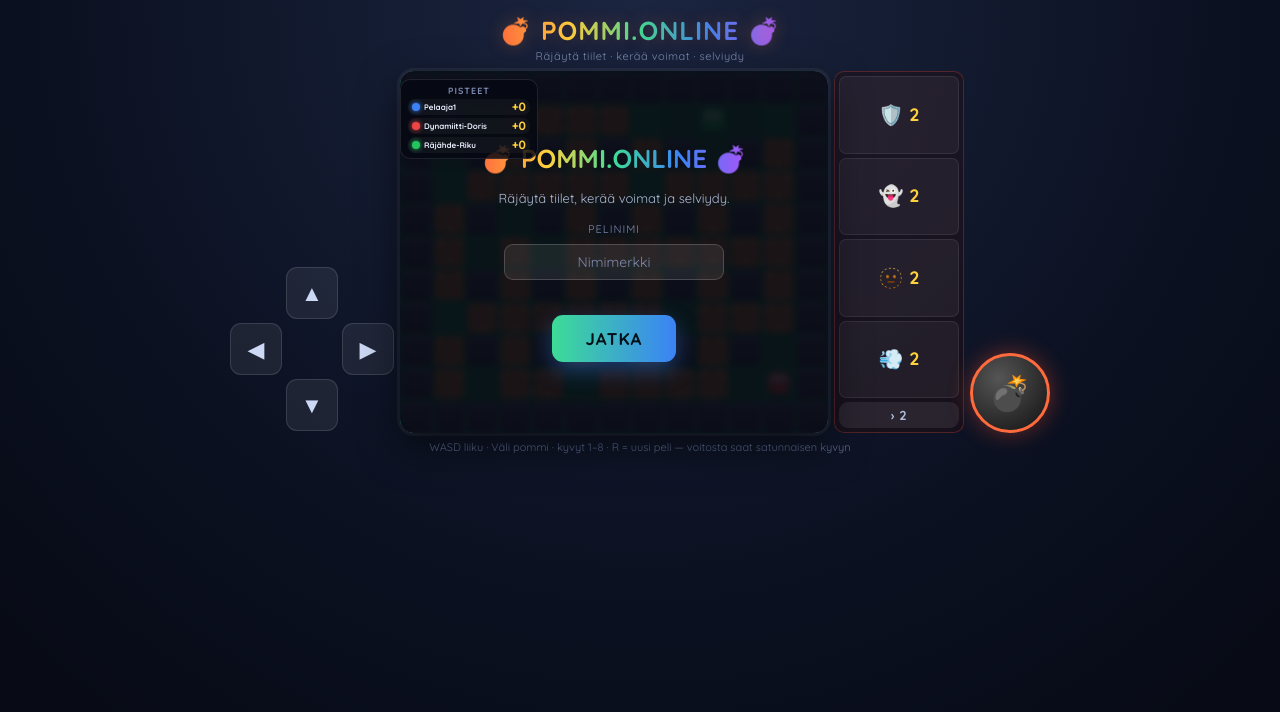
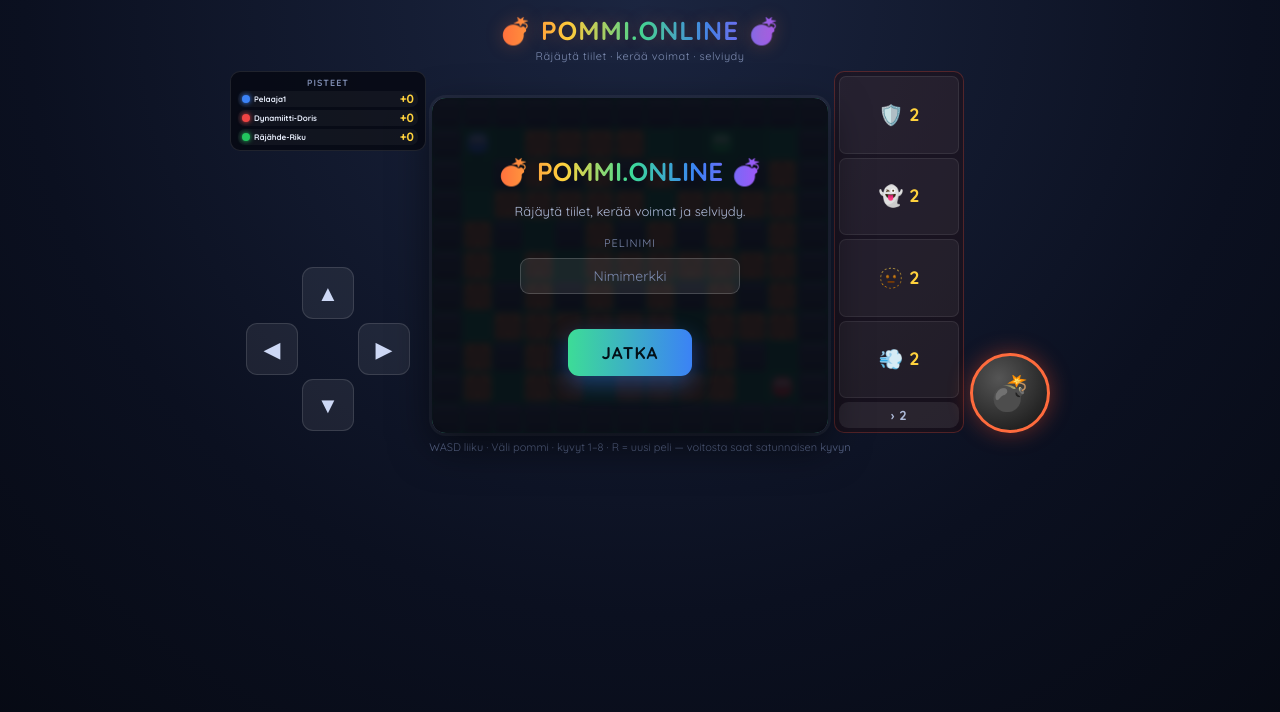
Before and after one commit to Valashauki/pommi, a website: page index.html in a window 1280 px wide. Drawn offline with nearby package versions, Linux system fonts and the light colour scheme; no server answers.

Commit message:
Add files via upload
Pisteet erikohtaan

```diff
--- a/index.html
+++ b/index.html
@@ -27,7 +27,7 @@
   .sub{font-size:11px;color:var(--ink-4);margin-bottom:8px;letter-spacing:.5px;}
   /* Arena layout */
   #arena{display:flex;gap:6px;align-items:flex-end;justify-content:center;flex-wrap:nowrap;width:100%;max-width:820px;}
-  #left-col{display:flex;flex-direction:column;justify-content:flex-end;flex-shrink:0;padding-bottom:2px;}
+  #left-col{display:flex;flex-direction:column;justify-content:flex-end;align-items:center;flex-shrink:0;padding-bottom:2px;}
   #stage{position:relative;border-radius:14px;overflow:hidden;flex:1;min-width:0;
     box-shadow:0 14px 40px rgba(0,0,0,.55),0 0 0 3px rgba(255,255,255,.06);background:transparent;}
   canvas{display:block;width:100%;height:auto;touch-action:none;}
@@ -47,8 +47,8 @@
   .abil-page-btn{width:100%;padding:5px 0;border:none;border-radius:9px;cursor:pointer;
     background:rgba(255,255,255,.08);color:var(--ink-2);font-family:inherit;font-weight:900;font-size:13px;letter-spacing:.5px;flex-shrink:0;}
   .abil-page-btn:active{transform:scale(.95);}
-  /* HUD overlay inside stage */
-  #hud-overlay{position:absolute;top:8px;left:0;z-index:5;width:138px;
+  /* HUD panel in the left control column */
+  #hud-overlay{position:relative;z-index:5;width:clamp(138px,24vw,196px);max-width:100%;margin-bottom:auto;
     padding:5px 7px;border-radius:10px;background:rgba(6,9,18,.84);border:1px solid rgba(255,255,255,.1);
     pointer-events:none;display:none;}
   .hud-title{font-size:9px;font-weight:900;letter-spacing:1px;text-transform:uppercase;color:var(--ink-4);text-align:center;margin-bottom:3px;}
@@ -133,6 +133,10 @@
 
   <div id="arena">
     <div id="left-col">
+      <div id="hud-overlay">
+        <div class="hud-title">Pisteet</div>
+        <div id="hudList"></div>
+      </div>
       <div id="dpad">
         <div class="pad blank"></div>
         <div class="pad" data-dir="up">▲</div>
@@ -147,10 +151,6 @@
     </div>
     <div id="stage">
       <canvas id="game" width="520" height="440"></canvas>
-      <div id="hud-overlay">
-        <div class="hud-title">Pisteet</div>
-        <div id="hudList"></div>
-      </div>
       <div id="overlay">
 
         <!-- Vaihe 1: Pelinimi -->
```
